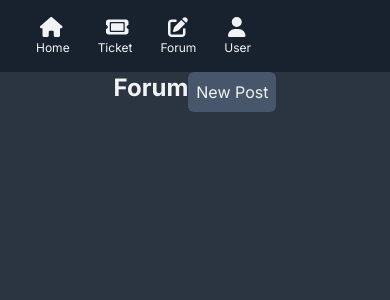
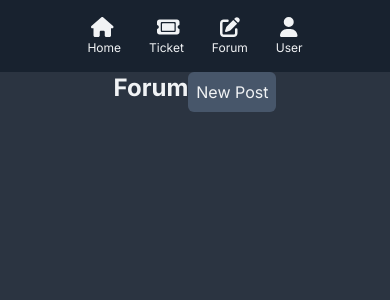
Before and after one commit to ej84/ithelpdesk, a Next.js app: page /Forum in a window 390 px wide. Shown: the top 300 px of the page. Built offline with nearby package versions, Linux system fonts and the light colour scheme.

Commit message:
Updated modal designs again.

```diff
--- a/app/(components)/Modal.jsx
+++ b/app/(components)/Modal.jsx
@@ -68,8 +68,8 @@ export default function ModalUI() {
   `;
 
   const style = {
-    width: 800,
-    height: 850,
+    width: "50%",
+    height: "90%",
   };
 
   const ModalContent = styled(Box)(
@@ -148,12 +148,8 @@ export default function ModalUI() {
         onClose={handleClose}
         slots={{ backdrop: StyledBackdrop }}
       >
-        <ModalContent sx={style}>
+        <ModalContent sx={style} className="justify-center flex-col">
           <TicketForm ticket="new" />
-
-          {/*<p id="unstyled-modal-description" className="modal-description">
-            Aliquid amet deserunt earum!
-            </p>*/}
         </ModalContent>
       </Modal>
     </div>
--- a/app/(components)/Nav.jsx
+++ b/app/(components)/Nav.jsx
@@ -9,8 +9,8 @@ import Link from "next/link";
 
 const Nav = () => {
   return (
-    <nav className="flex justify-between bg-nav p-4">
-      <div className="flex items-center ml-5 space-x-7">
+    <nav className="flex justify-center bg-nav p-4 md:justify-between">
+      <div className="flex items-center space-x-7 md:ml-5">
         <Link href="/">
           <FontAwesomeIcon icon={faHome} className="icon ml-1" />
           <p className="text-xs">Home</p>
```
